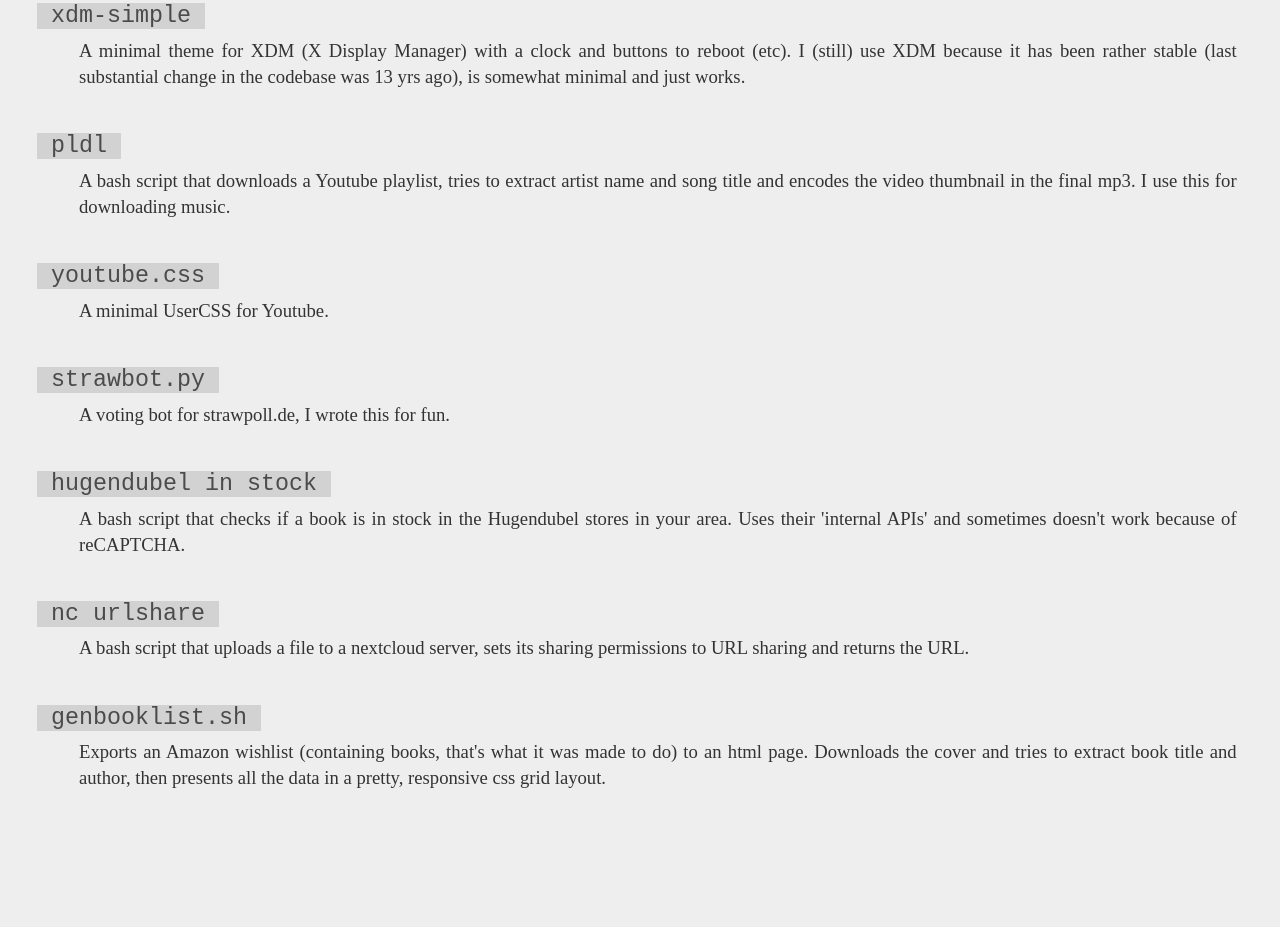
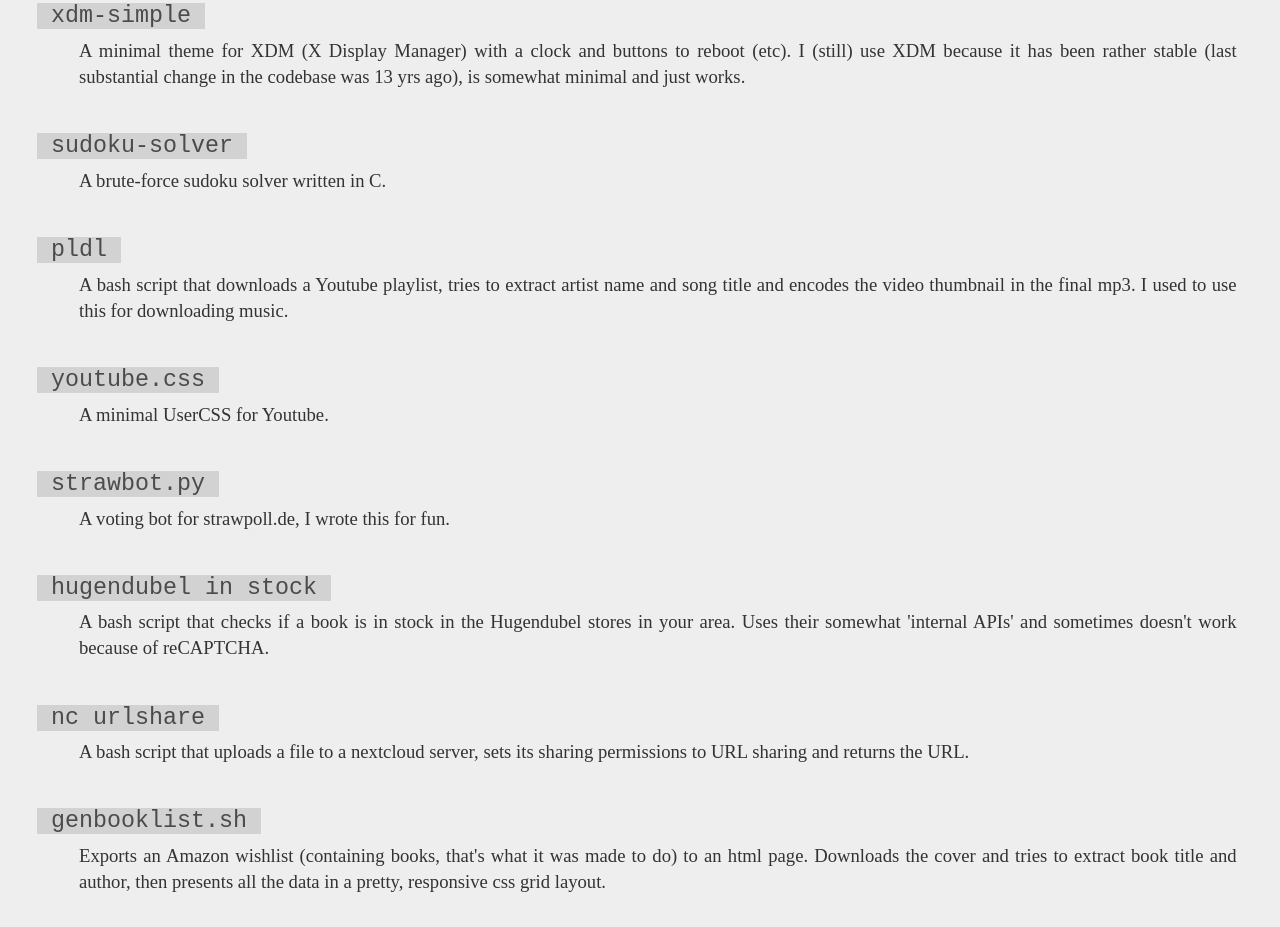
Before and after one commit to hyphenc/hyphenc.github.io, a plain HTML site: page index.html in a window 1280 px wide. Shown: the part 1795-2722 px from the top of the page. Before the commit the page ends 2627 px from the top, so only its background shows below. Drawn offline with Linux system fonts and the light colour scheme.

Commit message:
add sudoku solver, update some info about minor projects

```diff
--- a/index.html
+++ b/index.html
@@ -55,14 +55,16 @@
 <dd>My linux dotfiles, scripts, etc.</dd>
 <dt><a href="https://github.com/hyphenc/xdm-simple">&nbsp;xdm-simple&nbsp;</a></dt>
 <dd>A minimal theme for XDM (X Display Manager) with a clock and buttons to reboot (etc). I (still) use XDM because it has been rather stable (last substantial change in the codebase was 13 yrs ago), is somewhat minimal and just works.</dd>
+<dt><a href="https://github.com/hyphenc/sudoku-solver">&nbsp;sudoku-solver&nbsp;</a></dt>
+<dd>A brute-force sudoku solver written in C.</dd>
 <dt><a href="https://github.com/hyphenc/dotfiles/blob/master/.scripts/pldl">&nbsp;pldl&nbsp;</a></dt>
-<dd>A bash script that downloads a Youtube playlist, tries to extract artist name and song title and encodes the video thumbnail in the final mp3. I use this for downloading music.</dd>
+<dd>A bash script that downloads a Youtube playlist, tries to extract artist name and song title and encodes the video thumbnail in the final mp3. I used to use this for downloading music.</dd>
 <dt><a href="https://gist.github.com/hyphenc/fc7d723b001c95250e73679a3da803fb/">&nbsp;youtube.css&nbsp;</a></dt>
 <dd>A minimal UserCSS for Youtube.</dd>
 <dt><a href="https://gist.github.com/hyphenc/c97d8d1765bdaabce768c891e684fe83">&nbsp;strawbot.py&nbsp;</a></dt>
 <dd>A voting bot for strawpoll.de, I wrote this for fun.</dd>
 <dt><a href="https://gist.github.com/hyphenc/fb7757fa678a25e7504eccd5d2c44515">&nbsp;hugendubel in stock&nbsp;</a></dt>
-<dd>A bash script that checks if a book is in stock in the Hugendubel stores in your area. Uses their 'internal APIs' and sometimes doesn't work because of reCAPTCHA.</dd>
+<dd>A bash script that checks if a book is in stock in the Hugendubel stores in your area. Uses their somewhat 'internal APIs' and sometimes doesn't work because of reCAPTCHA.</dd>
 <dt><a href="https://gist.github.com/hyphenc/3e47e80311a76304a7fff56281059dc5">&nbsp;nc urlshare&nbsp;</a></dt>
 <dd>A bash script that uploads a file to a nextcloud server, sets its sharing permissions to URL sharing and returns the URL.</dd>
 <dt><a href="https://gist.github.com/hyphenc/432eabf4c403abdd0e51b33bd4962689">&nbsp;genbooklist.sh&nbsp;</a></dt>
```
